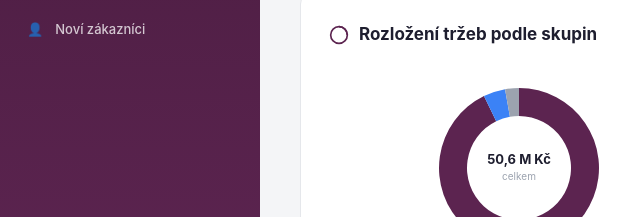
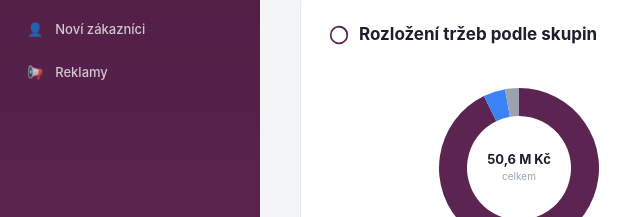
Before and after one commit to rkonfal/skupiny-dashboard, a plain HTML site: page index.html in a window 1280 px wide. Shown: the part 518-735 px from the top of the page, 0-640 px from the left. Drawn offline with Linux system fonts and the light colour scheme.

Commit message:
Přidat odkaz na dashboard Reklamy do sidebaru

```diff
--- a/index.html
+++ b/index.html
@@ -401,6 +401,7 @@ aside a, .sidebar-nav a, .sidebar a, nav a[href*="rkonfal.github.io"] { font-siz
       <span class="nav-icon">⏰</span> Expirace
     </a>
     <a href="https://rkonfal.github.io/novi-zakaznici/"><span class="report-emoji">👤</span> Noví zákazníci</a>
+    <a href="https://rkonfal.github.io/reklamy-dashboard/"><span class="report-emoji">📢</span> Reklamy</a>
   </div>
   <div class="sidebar-footer">
     WPJ Shop API · 2026
```
